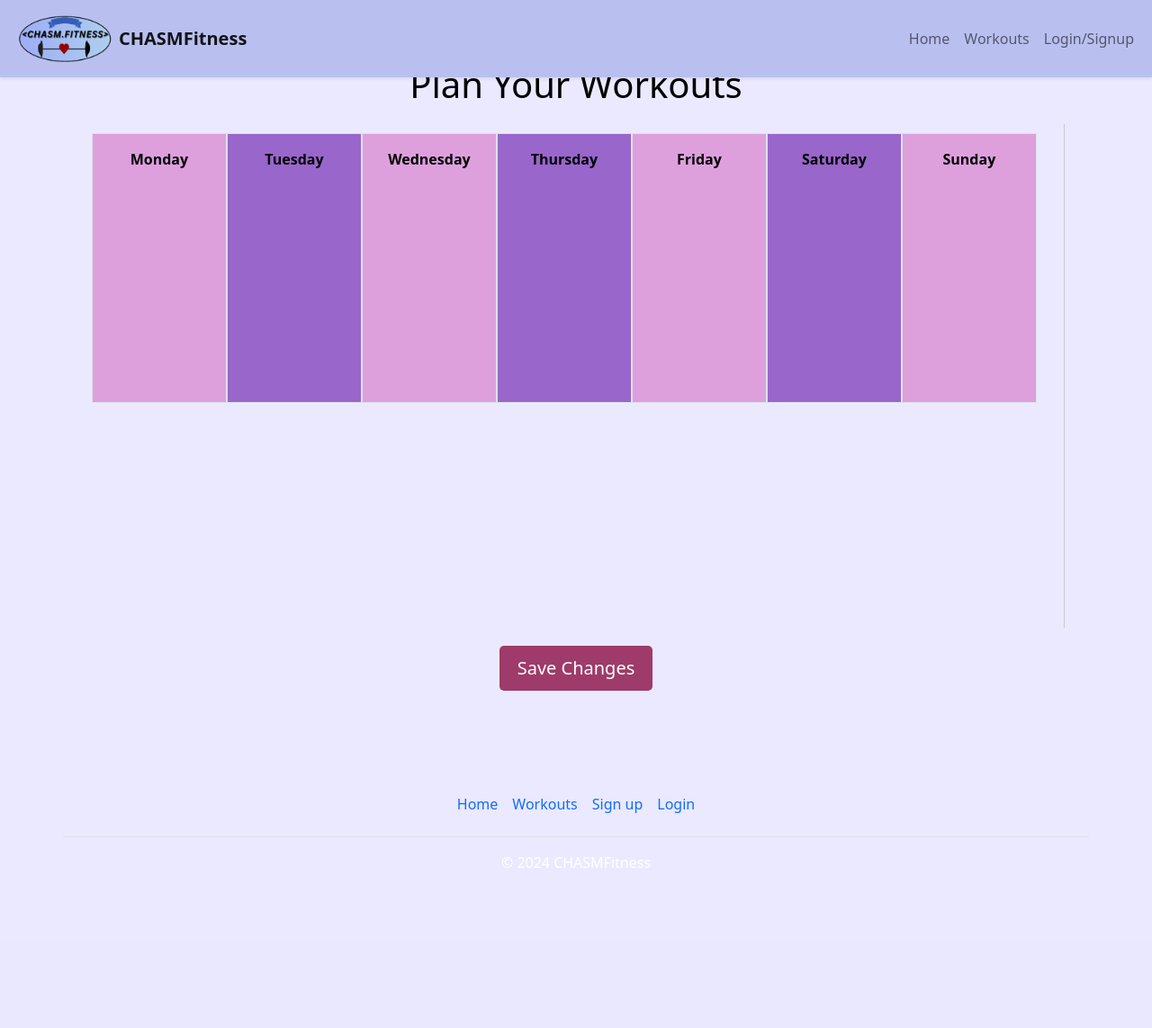
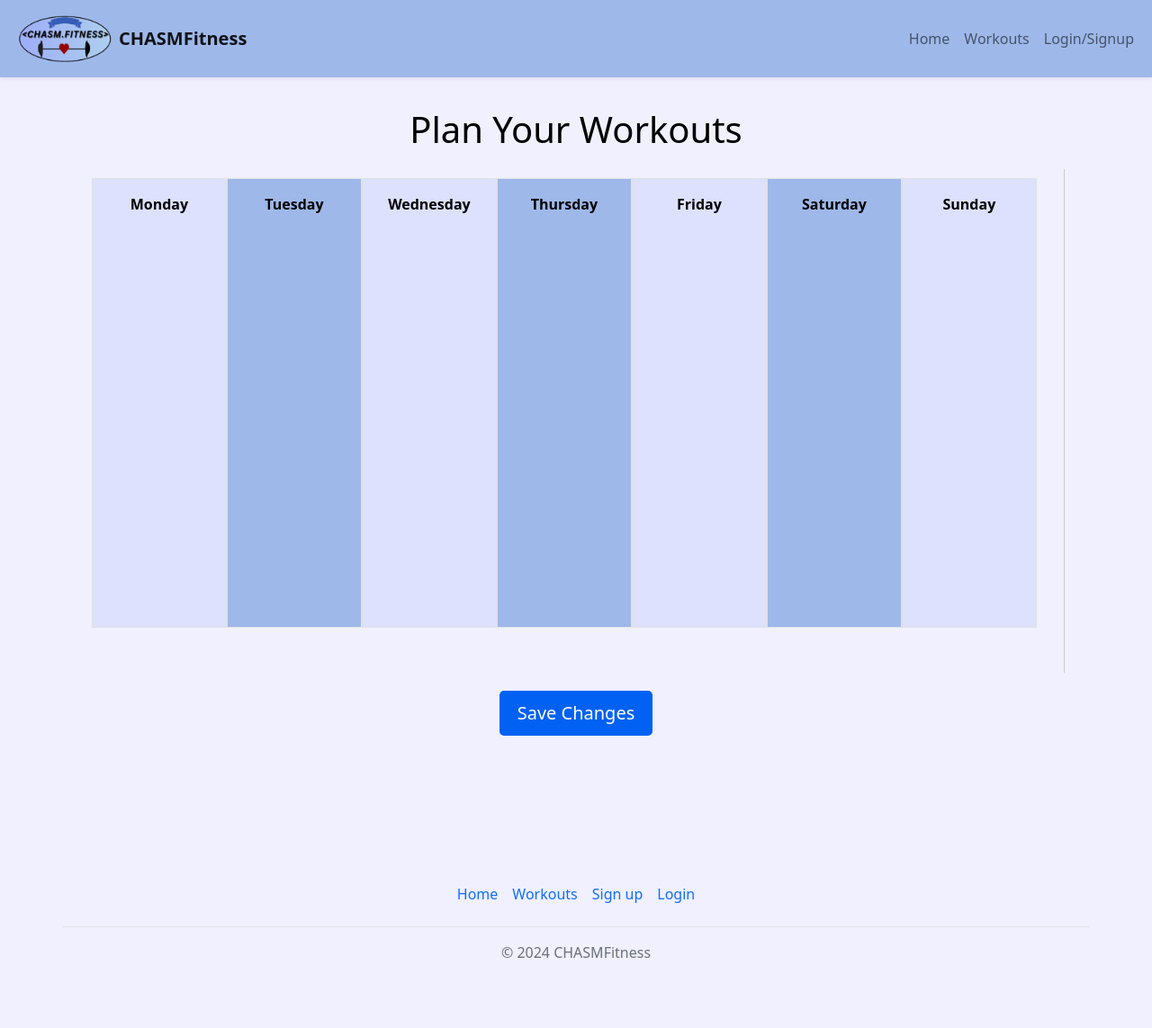
Before and after one commit to ShawnKi/SoftwareEngineeringProjectCSE3026, a Flask app: template SoftwareEngineeringProjectCSE3026-main/SoftwareEngineeringProjectCSE3026-test1/templates/schedule.html in a window 1280 px wide. Shown: the whole page at 90% size. Before the commit the page ends 965 px from the top, so only its background shows below. Run offline with Flask 3, Linux system fonts and the light colour scheme; the template is opened without the code that fills it, so the values that code supplies are empty.

Commit message:
UI chanes

```diff
--- a/SoftwareEngineeringProjectCSE3026-main/SoftwareEngineeringProjectCSE3026-test1/templates/base.html
+++ b/SoftwareEngineeringProjectCSE3026-main/SoftwareEngineeringProjectCSE3026-test1/templates/base.html
@@ -9,14 +9,15 @@
         integrity="sha384-EVSTQN3/azprG1Anm3QDgpJLIm9Nao0Yz1ztcQTwFspd3yD65VohhpuuCOmLASjC" crossorigin="anonymous">
     <style>
         main,
-        .footer {
-            background: #ebe9ff;
+        .footer,
+        body {
+            background: #f1f0ff;
             color: #000;
         }
 
         .footer {
             border: 0;
-            color: #fff;
+            color: #69707a;
         }
     </style>
     {% block head %}{% endblock %}
--- a/SoftwareEngineeringProjectCSE3026-main/SoftwareEngineeringProjectCSE3026-test1/templates/navbar.html
+++ b/SoftwareEngineeringProjectCSE3026-main/SoftwareEngineeringProjectCSE3026-test1/templates/navbar.html
@@ -1,5 +1,5 @@
 <!-- Fixed navbar -->
-<nav class="navbar navbar-expand-md navbar-light fixed-top shadow-sm" style="background-color: #b9c0f0;">
+<nav class="navbar navbar-expand-md navbar-light fixed-top shadow-sm" style="background-color: #9eb8e9;">
     <div class="container-fluid">
         <a class="navbar-brand d-flex align-items-center fw-bold">
             <img src="{{ url_for('static', filename='images/logonew.PNG') }}" alt="" width="120" height="60"
--- a/SoftwareEngineeringProjectCSE3026-main/SoftwareEngineeringProjectCSE3026-test1/templates/schedule.html
+++ b/SoftwareEngineeringProjectCSE3026-main/SoftwareEngineeringProjectCSE3026-test1/templates/schedule.html
@@ -4,15 +4,18 @@
 
 <title>Workout Planner</title>
 <style>
-    body, html {
+    body,
+    html {
         margin: 0;
         padding: 0;
         width: 100%;
         height: 100%;
     }
+
     .container {
-        padding:0;
+        padding: 0;
         padding-top: 50px;
+        margin-top: 50px;
 
     }
 
@@ -20,11 +23,13 @@
         text-align: center;
         margin-top: 20px;
     }
+
     .main-container {
         display: flex;
         justify-content: center;
         margin-top: 20px;
     }
+
     .workouts {
         flex: 0.8;
         height: 70vh;
@@ -32,6 +37,7 @@
         padding: 5px;
         border-left: 1px solid #ccc;
     }
+
     .workout {
         position: relative;
         flex: 0 0 auto;
@@ -47,7 +53,9 @@
         border-radius: 5px;
         border: 1px solid #ccc;
         align-items: center;
+        background-color: #cdcde7;
     }
+
     .workout-title {
         font-size: 20px;
         margin-bottom: 5px;
@@ -61,9 +69,9 @@
     .workout-info {
         display: flex;
         flex-direction: column;
-	    font-size: 15px
-    	margin-left: 10px;
+        font-size: 15px margin-left: 10px;
     }
+
     .close-button {
         position: absolute;
         top: 0;
@@ -71,7 +79,7 @@
         z-index: 1000;
         padding: 0px 4px;
         cursor: pointer;
-        background-color: rgba(150, 40, 90, 0.1);
+        background-color: #0061f2;
         color: white;
         border-radius: 0 5px 0 0;
         font-size: 16px;
@@ -79,11 +87,25 @@
     }
 
 
-    .workout.ChestTricep { background-color: rgba(215, 112, 147, 0.5); }
-	.workout.BackBicep { background-color: rgba(199, 21, 133, 0.5); }
-	.workout.Legs { background-color: rgba(139, 0, 139, 0.5); }
-	.workout.Core { background-color: rgba(219, 112, 147, 0.5); }
-	.workout.Shoulders { background-color: rgba(255, 20, 147, 0.5); }
+    .workout.ChestTricep {
+        background-color: rgba(112, 114, 215, 0.5);
+    }
+
+    .workout.BackBicep {
+        background-color: rgba(39, 21, 199, 0.5);
+    }
+
+    .workout.Legs {
+        background-color: rgba(30, 0, 139, 0.5);
+    }
+
+    .workout.Core {
+        background-color: rgba(119, 112, 219, 0.5);
+    }
+
+    .workout.Shoulders {
+        background-color: rgba(43, 20, 255, 0.5);
+    }
 
 
     .workout img {
@@ -92,8 +114,9 @@
         margin-bottom: 5px;
         pointer-events: none;
     }
+
     .saveChanges {
-        background-color: rgba(150, 40, 90, 0.9);
+        background-color: #0061f2;
         color: white;
         font-size: 20px;
         padding: 10px 20px;
@@ -104,7 +127,9 @@
         text-align: center;
 
     }
-    .reps, .sets {
+
+    .reps,
+    .sets {
         font-size: 15px;
         line-height: 1.2;
         display: none;
@@ -117,6 +142,7 @@
         width: 100%;
         text-align: center;
     }
+
     .week-container {
         flex: 3;
         display: flex;
@@ -125,13 +151,14 @@
         margin: 0 20px;
         padding: 10px;
         flex-grow: 0;
-        flex-shrink: 0;
+        flex-shrink: 1;
     }
+
     #week .day {
         width: 150px;
         flex-grow: 0;
-        flex-shrink: 0;
-        min-height: 300px;
+        flex-shrink: 1;
+        min-height: 500px;
         padding: 10px;
         border: 1px solid #dee2e6;
         text-align: center;
@@ -143,31 +170,53 @@
         font-size: 16px;
         font-weight: bold;
     }
+
     #week .day-title {
         width: 100%;
         text-align: center;
         margin-bottom: 10px;
     }
+
     #week .day .workout {
         font-size: initial;
         font-weight: normal;
     }
 
-    #week .monday { background-color: #DDA0DD; }
-    #week .tuesday { background-color: #9966CC; }
-    #week .wednesday { background-color: #DDA0DD; }
-    #week .thursday { background-color: #9966CC; }
-    #week .friday { background-color: #DDA0DD; }
-    #week .saturday { background-color: #9966CC; }
-    #week .sunday { background-color: #DDA0DD; }
+    #week .monday {
+        background-color: #dde1fd;
+    }
+
+    #week .tuesday {
+        background-color: #9eb8e9;
+        ;
+    }
+
+    #week .wednesday {
+        background-color: #dde1fd;
+    }
+
+    #week .thursday {
+        background-color: #9eb8e9;
+    }
+
+    #week .friday {
+        background-color: #dde1fd;
+    }
+
+    #week .saturday {
+        background-color: #9eb8e9;
+    }
+
+    #week .sunday {
+        background-color: #dde1fd;
     }
 </style>
 
 <script type="text/javascript">
     var currentUsername = "{{ username }}";
-    var weekData = {{ weekData|tojson|safe }};
+    var weekData = {{ weekData| tojson | safe }};
     var weekDataObject = JSON.parse(weekData);
-    var workoutInput={{ workoutInput|tojson|safe }};
+    var workoutInput = {{ workoutInput| tojson | safe }};
 
 </script>
 
@@ -252,7 +301,7 @@
         <button id="saveChangesButton" class="saveChanges">Save Changes</button>
     </div>
     <script>
-    document.getElementById('saveChangesButton').addEventListener('click', function() {
+        document.getElementById('saveChangesButton').addEventListener('click', function () {
             let scheduleData = {};
             document.querySelectorAll('#week .day').forEach(day => {
                 const dayName = day.id;
@@ -347,7 +396,7 @@
             closeButton.textContent = 'x';
 
             closeButton.style.display = "block";
-        closeButton.onclick = function() {
+            closeButton.onclick = function () {
                 this.parentNode.remove();
             };
 
@@ -364,14 +413,14 @@
             let repsDiv = document.createElement('div');
             repsDiv.className = 'reps';
             repsDiv.textContent = `Reps: ${workoutDetails.reps}`;
-        repsDiv.onclick = function() { can_edit(this); };
+            repsDiv.onclick = function () { can_edit(this); };
             repsDiv.style.cursor = 'pointer';
             repsDiv.style.display = "block";
 
             let setsDiv = document.createElement('div');
             setsDiv.className = 'sets';
             setsDiv.textContent = `Sets: ${workoutDetails.sets}`;
-        setsDiv.onclick = function() { can_edit(this); };
+            setsDiv.onclick = function () { can_edit(this); };
             setsDiv.style.cursor = 'pointer';
             setsDiv.style.display = "block";
 
@@ -403,10 +452,10 @@
             div.appendChild(input);
             input.focus();
 
-        input.onblur = function() {
+            input.onblur = function () {
                 div.textContent = `${div.textContent.split(':')[0]}: ${input.value}`;
             };
-        input.onkeypress = function(e) {
+            input.onkeypress = function (e) {
                 if (e.key === 'Enter') {
                     input.blur();
                 }
@@ -431,7 +480,7 @@
             closeButton.className = 'close-button';
             closeButton.textContent = 'x';
             closeButton.style.display = "none";
-        closeButton.onclick = function() {
+            closeButton.onclick = function () {
                 this.parentNode.remove();
             };
 
@@ -464,7 +513,7 @@
             workout.appendChild(workoutDetailsDiv);
 
             //Sets drag behavior
-        workout.addEventListener('dragstart', function(e) {
+            workout.addEventListener('dragstart', function (e) {
                 e.dataTransfer.setData('text/plain', e.target.id);
                 var dragImage = e.target.cloneNode(true);
                 dragImage.style.width = "100px";
```
Also changed, not shown: SoftwareEngineeringProjectCSE3026-main/SoftwareEngineeringProjectCSE3026-test1/templates/workouts.html (+32 -2 lines). Lines whose indentation alone changed are shown as unchanged.
